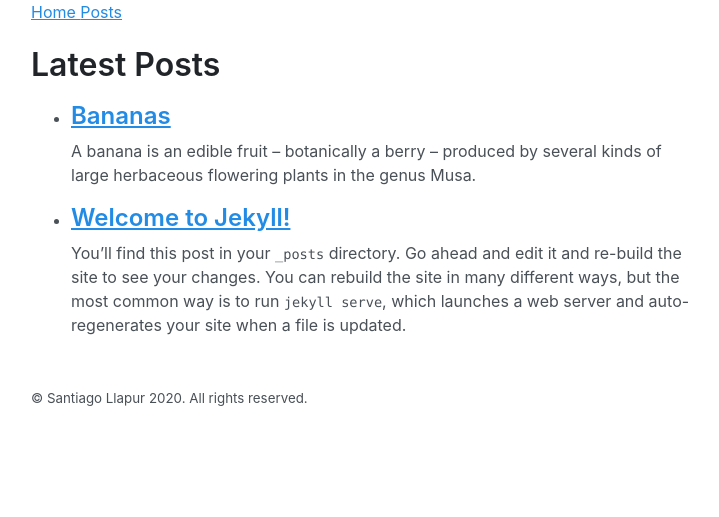
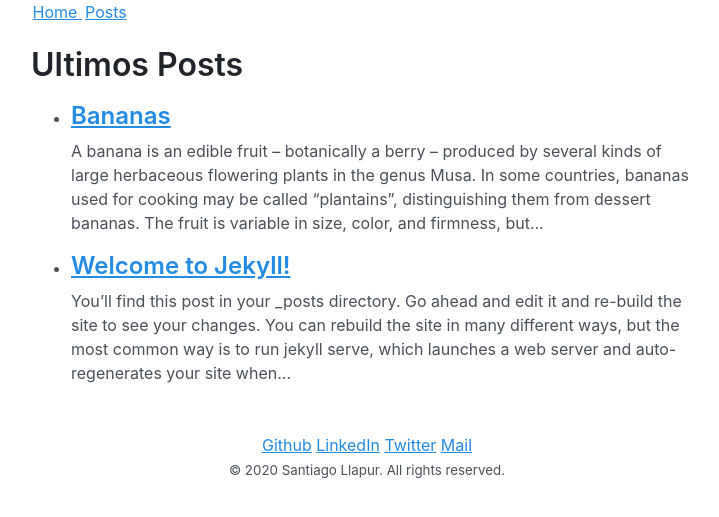
Before and after one commit to SantiLl/blog, a Jekyll site: the page built from posts.html, in a window 1280 px wide. Shown: the top 517 px of the page, without its empty margins (273-992 px from the left). Built offline with Jekyll 4.4.1, drawn with Linux system fonts in a browser that asks for light colours.

Commit message:
refact[app]: Change styles

```diff
--- a/_config.yml
+++ b/_config.yml
@@ -26,13 +26,14 @@ description: >- # this means to ignore newlines until "baseurl:"
   Write an awesome description for your new site here. You can edit this
   line in _config.yml. It will appear in your document head meta (for
   Google search results) and in your feed.xml site description.
-permalink: pretty
+# permalink: pretty
 
 # Gems
 plugins:
+  - jekyll-feed
   # - jekyll-gist
   # - jekyll-paginate
-  # - jekyll-seo-tag
+  - jekyll-seo-tag
 
 # Exclude from processing to optimize Jekyll
 # The following items will not be processed, by default.
@@ -48,12 +49,6 @@ exclude:
   - .jekyll-cache
   - Gemfile
   - Gemfile.lock
-  - LICENSE.md
-  - README.md
-
-sass:
-  sass_dir: _sass
-  style: :compressed
 
 # Options
 
@@ -65,11 +60,3 @@ author:
   name: Santiago Llapur
   url: https://twitter.com
   email: santillapur(at)gmail(dot)com
-
-# Custom vars
-version: 3.0.0
-
-# Other
-theme: minima
-plugins:
-  - jekyll-feed
--- a/_layouts/default.html
+++ b/_layouts/default.html
@@ -15,8 +15,14 @@
       </main>
 
       <footer class="footer">
+        <div class="social-media">
+          <a href="https://github.com/SantiLl">Github</a>
+          <a href="https://www.linkedin.com/in/santillapur">LinkedIn</a>
+          <a href="https://twitter.com/santiagollapur">Twitter</a>
+          <a href="mailto:santillapur-AT-gmail-DOT-com">Mail</a>
+        </div>
         <small>
-          &copy; <time datetime="{{ site.time | date_to_xmlschema }}">Santiago Llapur {{ site.time | date: '%Y' }}</time>. All rights reserved.
+          &copy; <time datetime="{{ site.time | date_to_xmlschema }}">{{ site.time | date: '%Y' }} Santiago Llapur</time>. All rights reserved.
         </small>
       </footer>
     </div>
--- /dev/null
+++ b/_sass/_avatar.scss
@@ -0,0 +1,5 @@
+// Avatar in index
+.avatar {
+  width: 220px;
+  height: 220px;
+}
--- a/_sass/_layout.scss
+++ b/_sass/_layout.scss
@@ -13,4 +13,5 @@
 footer {
   margin-top: var(--spacer-3);
   margin-bottom: var(--spacer-3);
+  text-align: center;
 }
--- /dev/null
+++ b/_sass/_navigation.scss
@@ -0,0 +1,8 @@
+// Navigation
+// Add spacing between links
+
+nav {
+  a {
+    margin: 0 0.1rem;
+  }
+}
--- a/posts.html
+++ b/posts.html
@@ -2,13 +2,13 @@
 layout: default
 title: Posts
 ---
-<h1>Latest Posts</h1>
+<h1>Ultimos Posts</h1>
 
 <ul>
   {% for post in site.posts %}
     <li>
       <h2><a href="{{ post.url }}">{{ post.title }}</a></h2>
-      {{ post.excerpt }}
+      {{ post.content | strip_html | truncatewords: 50 }}
     </li>
   {% endfor %}
 </ul>
--- a/styles.scss
+++ b/styles.scss
@@ -3,10 +3,12 @@
 # only main files contain this front matter, not partials.
 ---
 
+@import "avatar";
 @import "base";
 @import "code";
 @import "layout";
 @import "message";
+@import "navigation";
 @import "posts";
 @import "syntax";
 @import "toc";
```
Also changed, not shown: index.html (+5 -5 lines).
